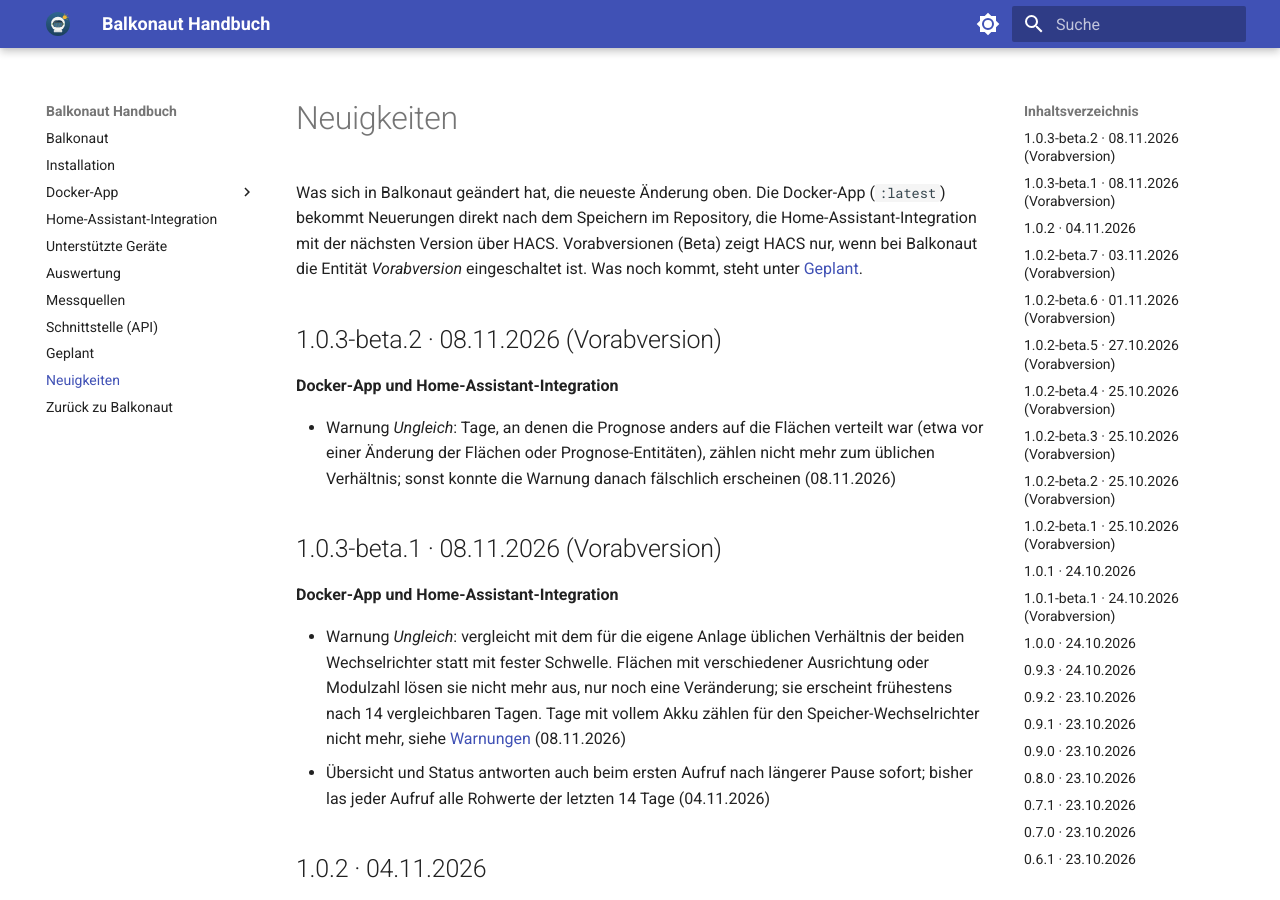
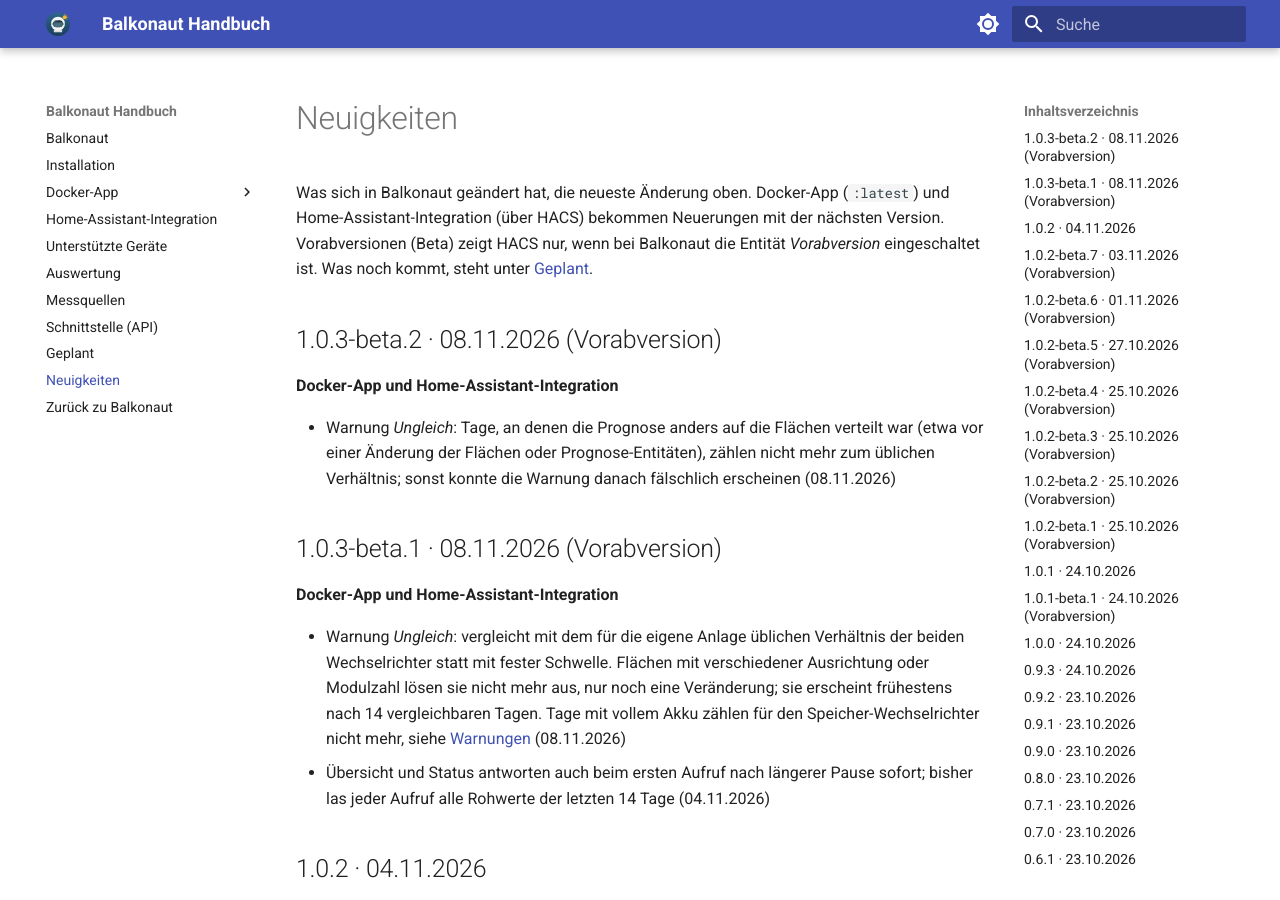
Before and after one commit to balkonaut/balkonaut, an MkDocs documentation site: the page built from docs/neuigkeiten.md, in a window 1280 px wide and 900 px high. Built offline with MkDocs 1.6.1 and Material for MkDocs 9.7.7, drawn with Linux system fonts in a browser that asks for light colours.

Commit message:
Docker-Image nur noch bei einer neuen Version bauen, nicht bei jedem Push auf main
Ein Release (ohne Vorabversion) baut das Image mit der Version und latest als Tag.
Der manuelle Start räumt nur noch ghcr.io auf. Handbuch angepasst.

Closes #166

```diff
--- a/docs/neuigkeiten.md
+++ b/docs/neuigkeiten.md
@@ -1,7 +1,7 @@
 # Neuigkeiten
 
-Was sich in Balkonaut geändert hat, die neueste Änderung oben. Die Docker-App (`:latest`) bekommt Neuerungen
-direkt nach dem Speichern im Repository, die Home-Assistant-Integration mit der nächsten Version über HACS.
+Was sich in Balkonaut geändert hat, die neueste Änderung oben. Docker-App (`:latest`) und
+Home-Assistant-Integration (über HACS) bekommen Neuerungen mit der nächsten Version.
 Vorabversionen (Beta) zeigt HACS nur, wenn bei Balkonaut die Entität *Vorabversion* eingeschaltet ist.
 Was noch kommt, steht unter [Geplant](geplant.md).
 
```
Also changed, not shown: docs/docker.md (+1 -1 lines), 1 other file.
